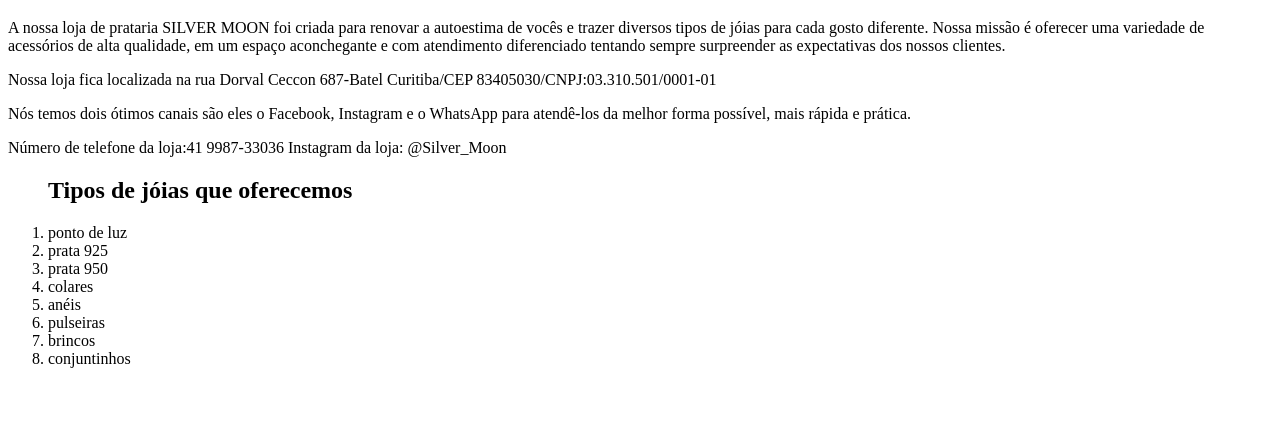
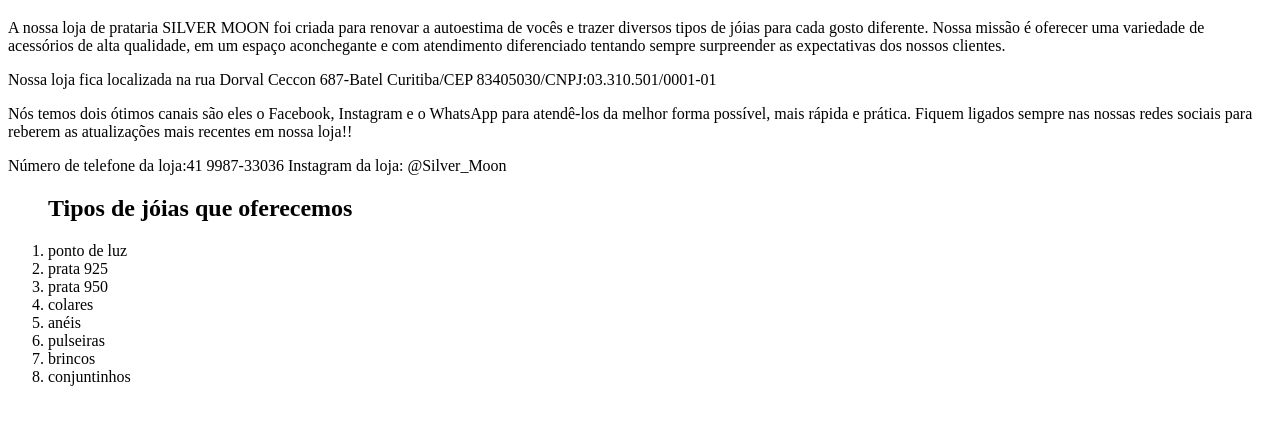
Before and after one commit to rochinha7468/rochinha, a plain HTML site: page index.html in a window 1280 px wide. Shown: the part 61-486 px from the top of the page. Drawn offline with Linux system fonts and the light colour scheme.

Commit message:
Update index.html

```diff
--- a/index.html
+++ b/index.html
@@ -11,7 +11,8 @@
        Nossa missão é oferecer uma variedade de acessórios de alta qualidade, em um espaço aconchegante e com atendimento diferenciado tentando sempre surpreender
        as expectativas dos nossos clientes.</p>
     <p>Nossa loja fica localizada na rua Dorval Ceccon 687-Batel Curitiba/CEP 83405030/CNPJ:03.310.501/0001-01</p>
-    <p>Nós temos dois ótimos canais são eles o Facebook, Instagram e o WhatsApp para atendê-los da melhor forma possível, mais rápida e prática.</p>
+    <p>Nós temos dois ótimos canais são eles o Facebook, Instagram e o WhatsApp para atendê-los da melhor forma possível, mais rápida e prática. Fiquem ligados sempre
+    nas nossas redes sociais para reberem as atualizações mais recentes em nossa loja!!</p>
     <p>Número de telefone da loja:41 9987-33036  Instagram da loja: @Silver_Moon</p>
    <ol>
    <h2>Tipos de jóias que oferecemos</h2>
```
